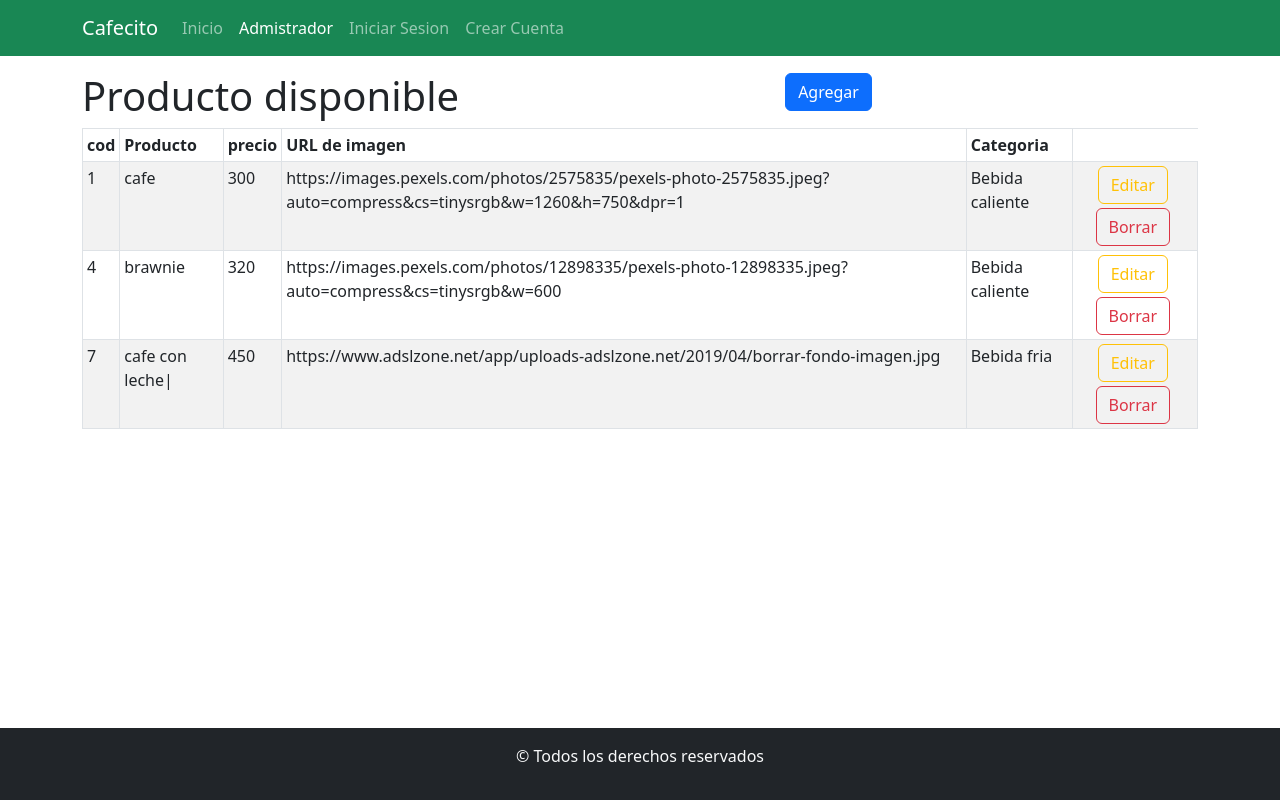
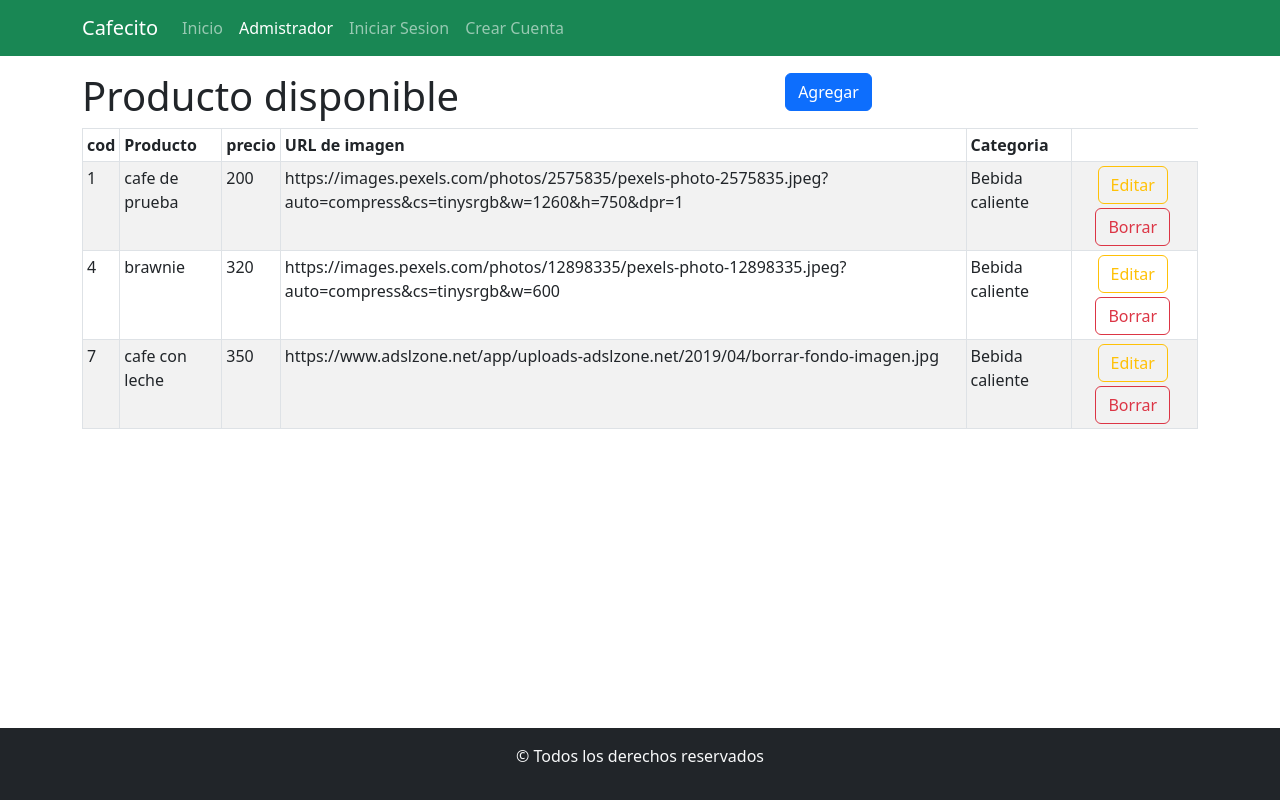
Before and after one commit to Yessi48206/Proyecto-cafecito, a React (Create React App) app: page /administrar in a window 1280 px wide. Built offline with nearby package versions, Linux system fonts and the light colour scheme; data requests are answered from the project's data file.

Commit message:
agregamos la peticion PUT en editarProducto

```diff
--- a/db.json
+++ b/db.json
@@ -1,10 +1,10 @@
 {
   "productos": [
     {
-      "nombreProducto": "cafe",
-      "precio": 300,
+      "nombreProducto": "cafe de prueba",
+      "precio": "200",
+      "imagen": "https://images.pexels.com/photos/2575835/pexels-photo-2575835.jpeg?auto=compress&cs=tinysrgb&w=1260&h=750&dpr=1",
       "categoria": "Bebida caliente",
-      "imagen": "https://images.pexels.com/photos/2575835/pexels-photo-2575835.jpeg?auto=compress&cs=tinysrgb&w=1260&h=750&dpr=1",
       "id": 1
     },
     {
@@ -15,10 +15,10 @@
       "id": 4
     },
     {
-      "nombreProducto": "cafe con leche|",
-      "precio": "450",
+      "nombreProducto": "cafe con leche",
+      "precio": "350",
       "imagen": "https://www.adslzone.net/app/uploads-adslzone.net/2019/04/borrar-fondo-imagen.jpg",
-      "categoria": "Bebida fria",
+      "categoria": "Bebida caliente",
       "id": 7
     }
   ],
--- a/src/componente/views/helpers/queries.js
+++ b/src/componente/views/helpers/queries.js
@@ -85,3 +85,20 @@
     return false;
 }
 }
+export const editarProductoAPI= async(id,producto)=>{
+
+    try {
+        //console.log(URL);
+        const respuesta = await fetch(URL+'/'+ id,{
+            method:"PUT",
+            headers:{
+                "Content-Type":"application/json"
+            },
+            body: JSON.stringify(producto)
+        });
+        return respuesta;
+    } catch (error) {
+        console.log(error);
+        return false;
+    }
+    }
--- a/src/componente/views/producto/EditarProducto.jsx
+++ b/src/componente/views/producto/EditarProducto.jsx
@@ -1,8 +1,10 @@
 import { useEffect } from "react";
 import { Form, Button } from "react-bootstrap";
 import { useForm } from "react-hook-form";
-import { useParams } from "react-router-dom";
+import { useParams, useNavigate } from "react-router-dom";
 import {obtenerUnProductoAPI} from "../helpers/queries.js"
+import {editarProductoAPI, } from "../helpers/queries"
+import Swal from "sweetalert2";
 const EditarProducto = () => {
 
   //aqui traemo el parametro de ruta
@@ -13,11 +15,21 @@
     formState: { errors },
     setValue
   } = useForm();
+  const navegacion= useNavigate();
 
   const onSubmit = (data) => {
     console.log(data);
     //pedir a la api actualizar el producto con los datos peticion put
-  };
+    editarProductoAPI(id, data).then((respuesta)=>{
+      if(respuesta.status === 200){
+        Swal.fire('Producto modificado','El producto fue modificado correcto','success')
+      navegacion('/administrar');
+      }else{
+        Swal.fire('Ocurrio un error', 'El producto no fue modificado','error')
+      }
+    })
+
+    }
 
 useEffect(()=>{
   obtenerUnProductoAPI(id).then((respuesta)=>{
@@ -32,6 +44,7 @@
     }
   })
 },[])
+
   return (
     <div>
       <section className="container my-3">
```
